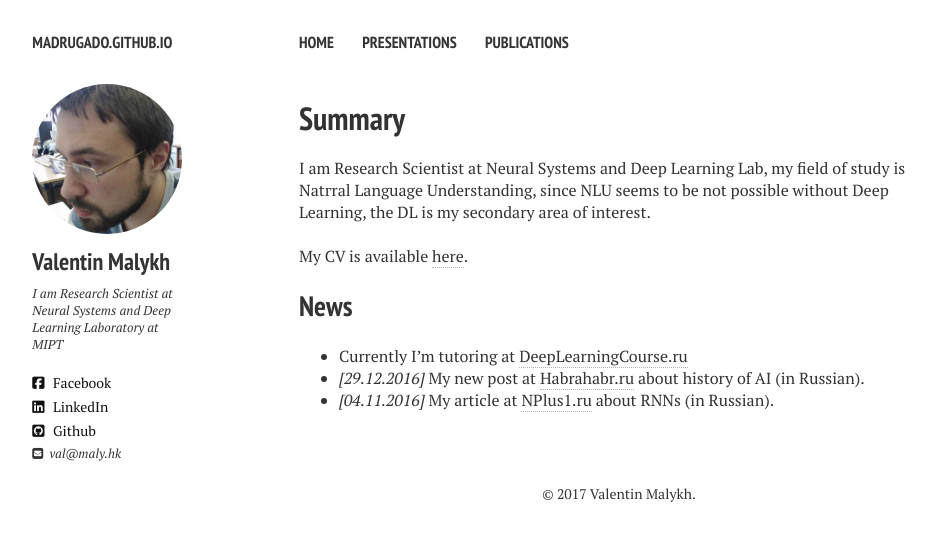
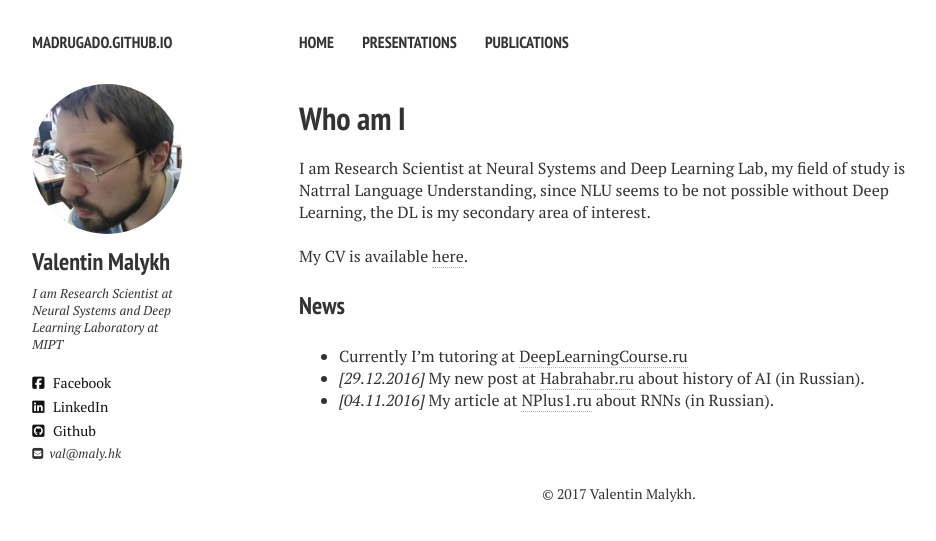
Before and after one commit to madrugado/madrugado.github.io, a Jekyll site: the page built from index.md, in a window 1280 px wide. Shown: the top 541 px of the page, without its empty margins (21-957 px from the left). Built offline with Jekyll 4.4.1, drawn with Linux system fonts in a browser that asks for light colours; nearby versions of some CDN libraries.

Commit message:
ENH: changed headings

```diff
--- a/index.md
+++ b/index.md
@@ -1,6 +1,6 @@
 ---
 layout: home
-title: Summary
+title: Who am I
 ---
 
 I am Research Scientist at Neural Systems and Deep Learning Lab, my field of study is Natгral Language Understanding, since NLU seems to be not possible without Deep Learning, the DL is my secondary area of interest.
@@ -8,7 +8,7 @@ I am Research Scientist at Neural Systems and Deep Learning Lab, my field of stu
 <br />
 My CV is available [here](resume/one-page-cv.pdf).
 
-## News
+### News
 - Currently I'm tutoring at [DeepLearningCourse.ru](http://DeepLearningCourse.ru)
 - *[29.12.2016]* My new post at [Habrahabr.ru](https://habrahabr.ru/company/mipt/blog/318758/) about history of AI (in Russian).
 - *[04.11.2016]* My article at [NPlus1.ru](https://nplus1.ru/material/2016/11/04/recurrent-networks) about RNNs (in Russian).
```
